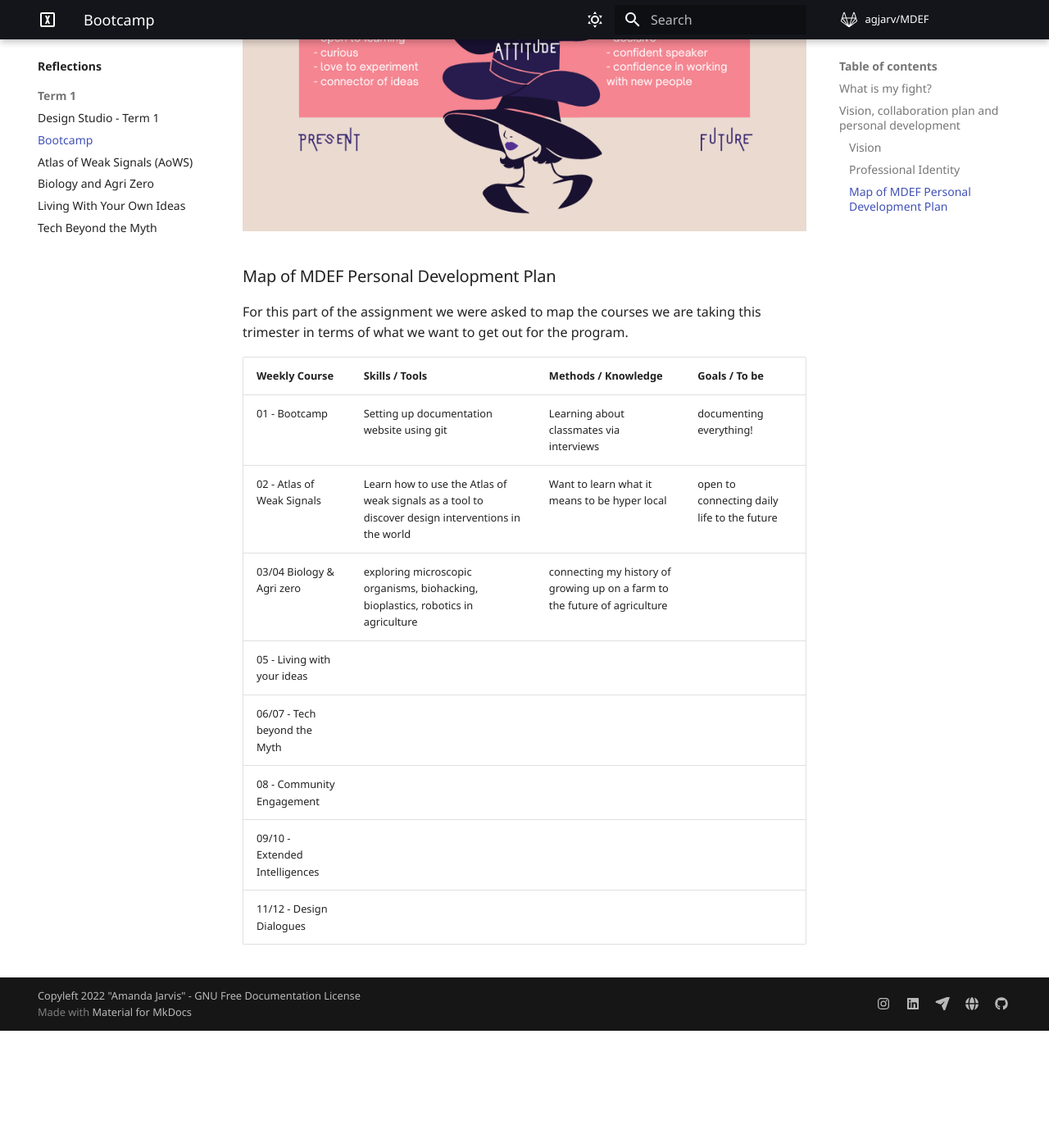
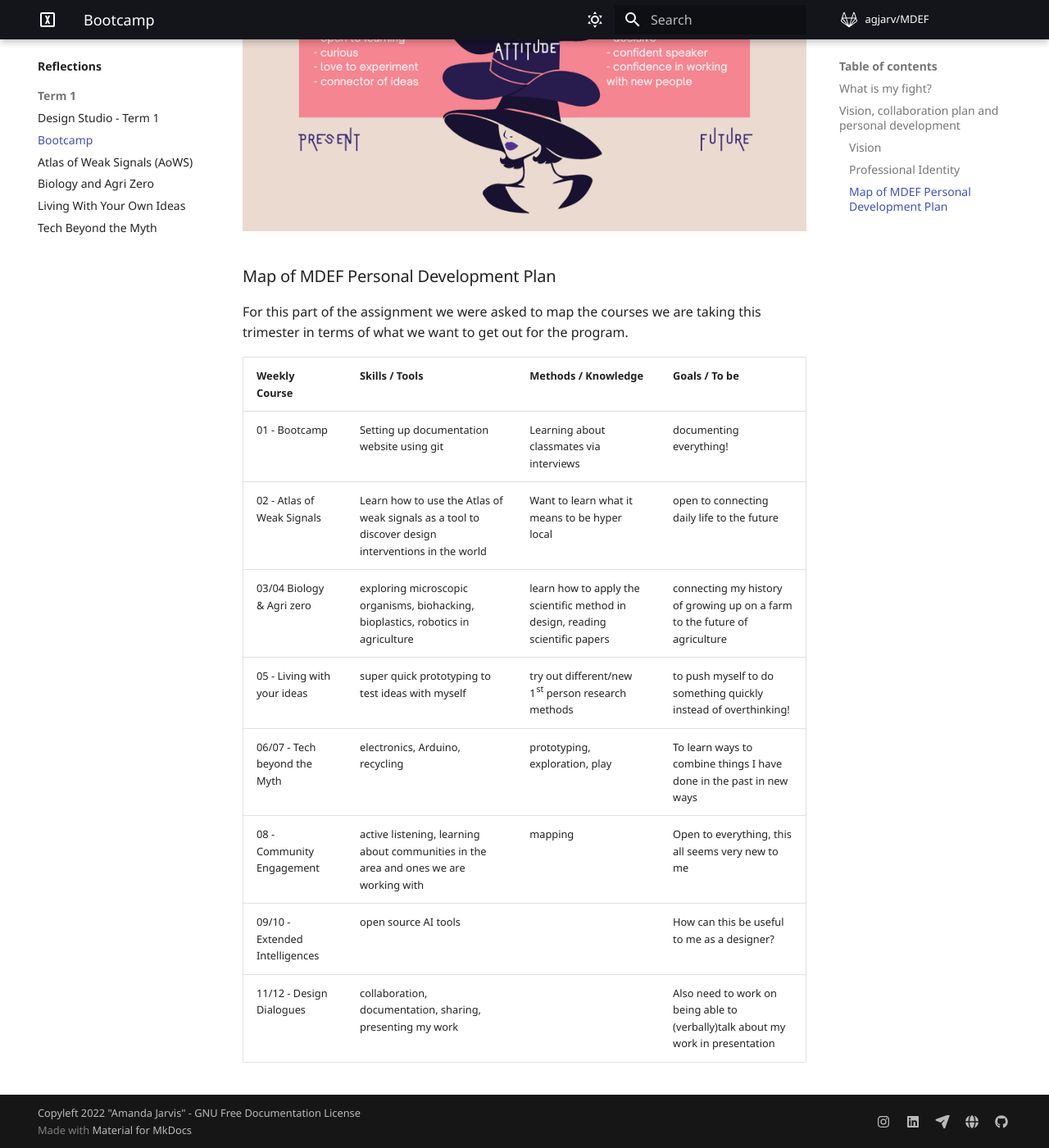
Before and after one commit to agjarv/MDEF, an MkDocs documentation site: the page built from docs/term01/bootcamp.md, in a window 1280 px wide and 1400 px high, scrolled down 3852 px. Shown: the whole window at 82% size. Built offline with MkDocs 1.6.1 and Material for MkDocs 9.7.7, drawn with Linux system fonts in a browser that asks for light colours; comment, search, counter and statistics services are not loaded; before the commit the page ends 5109 px from its top, so only the background shows below that.

Commit message:
Bootcamp update

```diff
--- a/docs/term01/bootcamp.md
+++ b/docs/term01/bootcamp.md
@@ -37,9 +37,9 @@ For this part of the assignment we were asked to map the courses we are taking t
 |:------------------|:------------------------------|:------------------------------|:------------------------------|
 | 01 - Bootcamp     |      Setting up documentation website using git    |   Learning about classmates via interviews     |  documenting everything!     |
 | 02 - Atlas of Weak Signals | Learn how to use the Atlas of weak signals as a tool to discover design interventions in the world | Want to learn what it means to be hyper local| open to connecting daily life to the future |
-| 03/04 Biology & Agri zero |  exploring microscopic organisms, biohacking, bioplastics, robotics in agriculture        |   connecting my history of growing up on a farm to the future of agriculture     |       |
-| 05 - Living with your ideas |      |      |     |
-| 06/07 - Tech beyond the Myth |      |      |      |
-| 08 - Community Engagement |         |        |       |
-| 09/10 - Extended Intelligences |       |        |       |
-| 11/12 - Design Dialogues |      |      |      |
+| 03/04 Biology & Agri zero |  exploring microscopic organisms, biohacking, bioplastics, robotics in agriculture        |    learn how to apply the scientific method in design, reading scientific papers    |   connecting my history of growing up on a farm to the future of agriculture  |
+| 05 - Living with your ideas |   super quick prototyping to test ideas with myself   |   try out different/new 1st person research methods   |   to push myself to do something quickly instead of overthinking!  |
+| 06/07 - Tech beyond the Myth |   electronics, Arduino, recycling   |   prototyping, exploration, play   |   To learn ways to combine things I have done in the past in new ways   |
+| 08 - Community Engagement |     active listening, learning about communities in the area and ones we are working with    |    mapping    |    Open to everything, this all seems very new to me   |
+| 09/10 - Extended Intelligences |   open source AI tools    |        |    How can this be useful to me as a designer?   |
+| 11/12 - Design Dialogues |   collaboration, documentation, sharing, presenting my work   |      |   Also need to work on being able to (verbally)talk about my work in presentation  |
```
